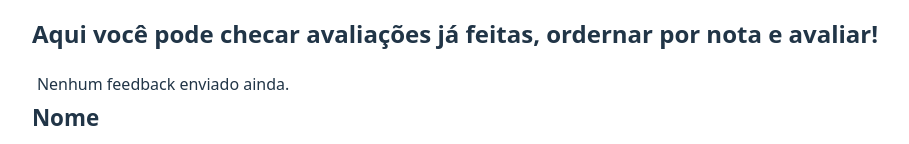
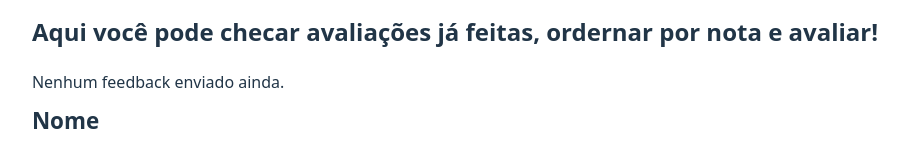
Before and after one commit to leommartin/Web-Dev-Projects, a React (Vite) app in the folder react/feedback-app/: page / in a window 1280 px wide. Shown: the part 196-340 px from the top of the page, without its empty margins (185-1094 px from the left). Built offline with nearby package versions, Linux system fonts and the light colour scheme.

Commit message:
style: reduce margin-left and add margin-bottom to feedback count message

```diff
--- a/react/feedback-app/src/components/css/FeedbackForm.css
+++ b/react/feedback-app/src/components/css/FeedbackForm.css
@@ -48,3 +48,8 @@
 .feedback-item h3, p{
     margin: 5px;
 }
+
+p{
+    margin: 0;
+    margin-bottom: 10px;
+}
```
